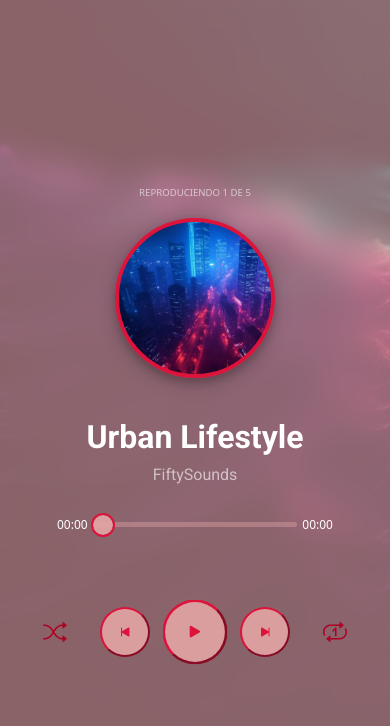
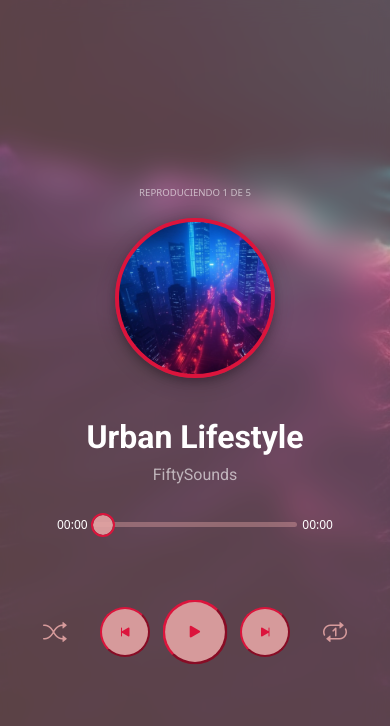
Before and after one commit to Noemi2928/BasicMusicPlayer, a plain HTML site: page index.html in a window 390 px wide. Drawn offline with nearby package versions, Linux system fonts and the light colour scheme.

Commit message:
Update style.css

```diff
--- a/style.css
+++ b/style.css
@@ -152,13 +152,14 @@ body{
         border-radius: 0;
         width: -webkit-fill-available;
         align-content: center;
-        background-color: rgba(228, 165, 165, 0.6);
     }
     .player #songImage{
         margin-bottom: 40px;
     }
-
     .controls{
         margin-top: 40px;
     }
+    .controls button.random, .controls button.repeatOne{
+        color: rgba(228, 165, 165, 0.9);
+    }
 }
```
